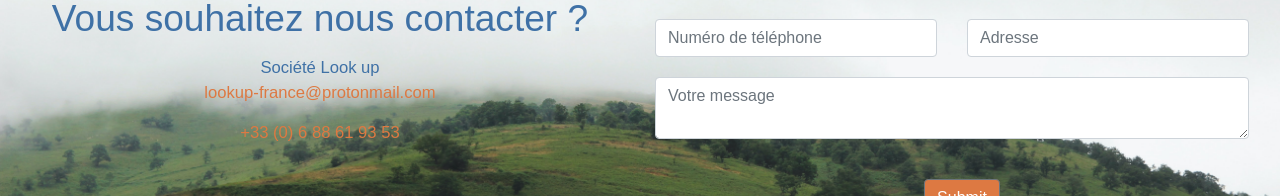
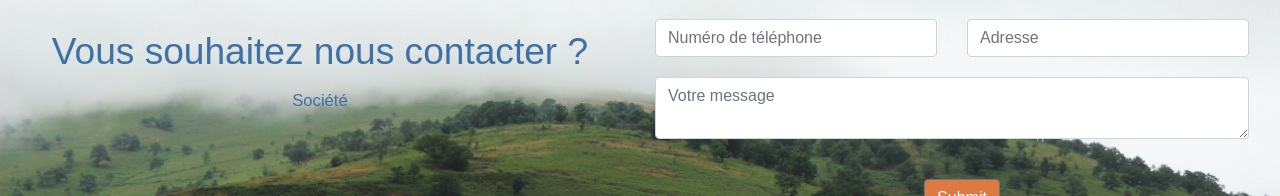
Before and after one commit to WildCodeSchool/btz_0320_p3_lookup_front, a React (Create React App) app: page /contact in a window 1280 px wide. Shown: the part 306-502 px from the top of the page. Built offline with nearby package versions, Linux system fonts and the light colour scheme; no server answers.

Commit message:
got datas from lookup

```diff
--- a/src/contact/Contact.jsx
+++ b/src/contact/Contact.jsx
@@ -1,4 +1,4 @@
-import React from 'react';
+import React, { useState, useEffect } from 'react';
 import {
   Container,
   Row,
@@ -7,19 +7,44 @@ import {
   Input,
   Form,
   Button,
+  Spinner,
 } from 'reactstrap';
-
+import axios from 'axios';
 import styles from './contact.module.css';
 
 export default function Contact() {
+  const [lookup, setLookup] = useState([]);
+  const [isLoading, setIsLoading] = useState(true);
+  const [error, setError] = useState();
+
+  useEffect(() => {
+    const getLookup = async () => {
+      try {
+        const res = await axios.get(
+          'https://btz-js-202003-p3-lookup-back.jsrover.wilders.dev/admin/39e68df2-1f3f-42a6-9c73-1826db3ad3f3'
+        );
+        setLookup(res.data);
+      } catch (err) {
+        setError(error);
+      } finally {
+        setIsLoading(false);
+      }
+    };
+    getLookup();
+  }, []);
+
+  if (isLoading) {
+    return <Spinner color="info" />;
+  }
+
   return (
     <Container fluid className={styles.div}>
       <Row className="d-flex align-items-center justify-content-center">
         <Col className={styles.col}>
           <h1 className={styles.title1}>Vous souhaitez nous contacter ?</h1>
-          <p className={styles.title3}>Société Look up</p>
-          <p className={styles.text}>lookup-france@protonmail.com</p>
-          <p className={styles.text}>+33 (0) 6 88 61 93 53</p>
+          <p className={styles.title3}>Société {lookup.companyName}</p>
+          <p className={styles.text}>{lookup.email}</p>
+          <p className={styles.text}>{lookup.phone}</p>
         </Col>
         <Col>
           <Form className="mr-3">
```
